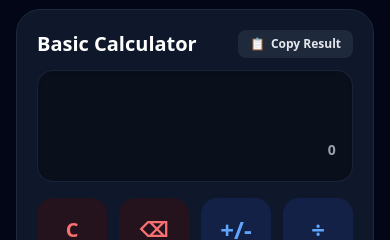
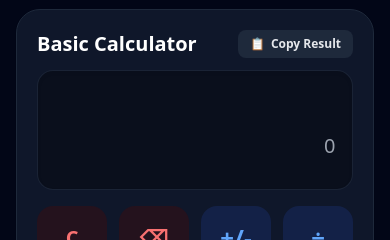
Before and after one commit to tijnara/easy-doc-tools, a Next.js app: page / in a window 390 px wide. Shown: the part 139-379 px from the top of the page. Built offline with nearby package versions, Linux system fonts and the light colour scheme; no server answers.

Commit message:
Enhance Calculator component layout for improved usability; adjust input and result display sizes for better visibility and responsiveness

```diff
--- a/components/Calculator.js
+++ b/components/Calculator.js
@@ -300,7 +300,7 @@ export default function Calculator() {
 
             {/* Enlarged Responsive Display Area */}
             <div className="px-5 sm:px-6 pb-2">
-                <div className="flex flex-col items-end justify-end h-28 sm:h-36 w-full rounded-2xl bg-gray-50 dark:bg-[#0a0f1c] border border-gray-200 dark:border-slate-800/80 px-4 py-3 shadow-inner overflow-hidden transition-colors">
+                <div className="flex flex-col items-end justify-end min-h-[120px] sm:min-h-[144px] w-full rounded-2xl bg-gray-50 dark:bg-[#0a0f1c] border border-gray-200 dark:border-slate-800/80 px-4 py-3 shadow-inner overflow-hidden transition-colors">
                     <input
                         id="calc-input"
                         type="text"
@@ -308,12 +308,12 @@ export default function Calculator() {
                         onChange={handleInputChange}
                         placeholder="0"
                         title="Type or edit calculation expression"
-                        className="w-full bg-transparent text-right text-sm sm:text-base h-6 font-semibold tracking-wide text-gray-500 dark:text-gray-400 focus:outline-none placeholder:text-gray-400 mb-1"
+                        className="w-full bg-transparent text-right text-xl sm:text-2xl md:text-3xl h-10 sm:h-12 font-medium tracking-wide text-gray-600 dark:text-gray-400 focus:outline-none placeholder:text-gray-400 mb-2"
                     />
                     <div
                         ref={displayRef}
                         title={`Calculated result: ${result || '0'}`}
-                        className="text-4xl sm:text-5xl md:text-6xl font-extrabold text-gray-900 dark:text-white tracking-tight w-full text-right overflow-x-auto whitespace-nowrap scrollbar-hide pb-1"
+                        className="text-3xl sm:text-4xl md:text-5xl font-extrabold text-gray-900 dark:text-white tracking-tight w-full text-right overflow-x-auto whitespace-nowrap scrollbar-hide pb-1"
                     >
                         {result !== '' ? result : ''}
                     </div>
```
